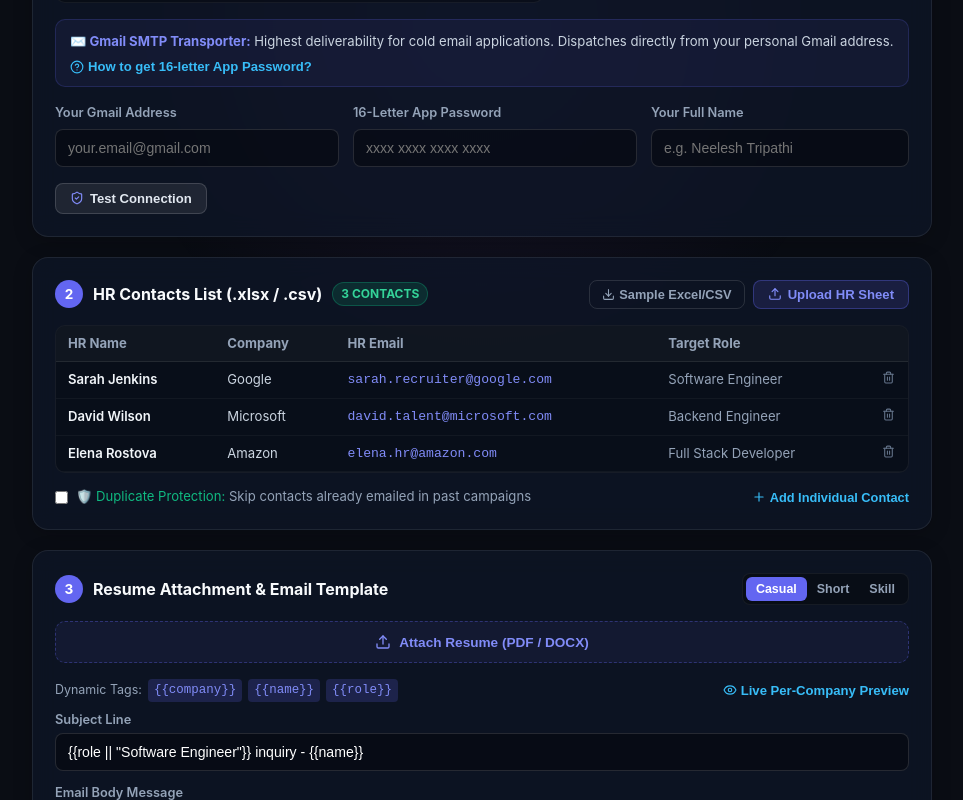
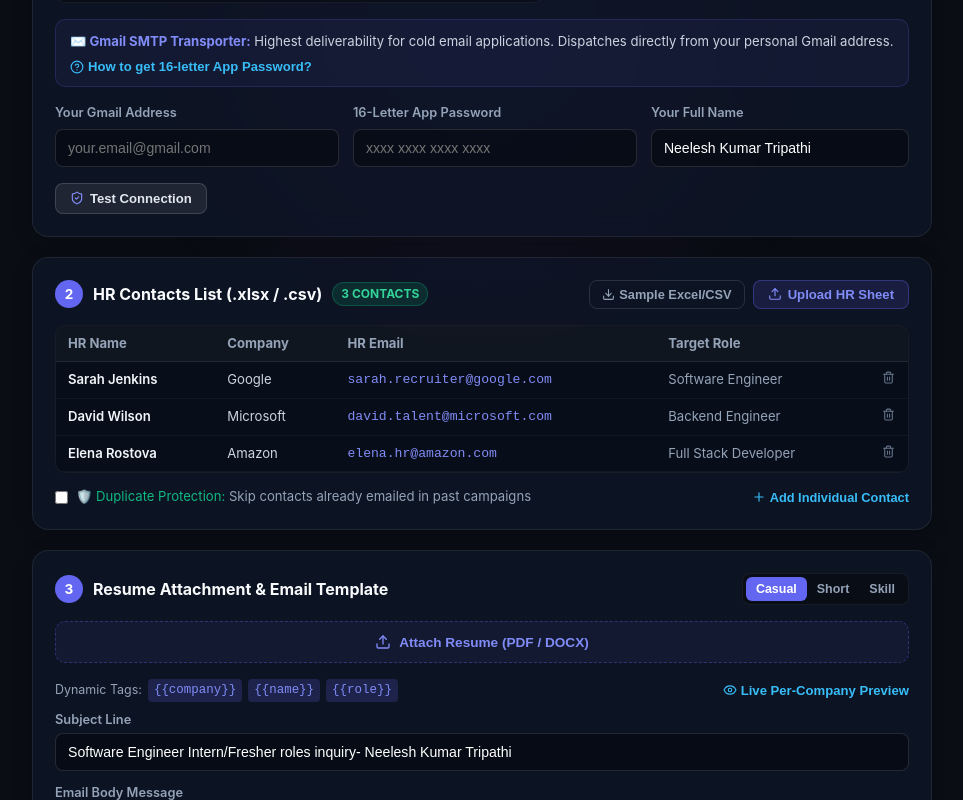
Before and after one commit to neelesh1303/HR_MAIL_AUTOMATION, a React (Vite) app in the folder client/: page / in a window 1280 px wide. Shown: the part 200-1000 px from the top of the page, without its empty margins (158-1121 px from the left). Built offline with nearby package versions, Linux system fonts and the light colour scheme.

Commit message:
Lock static subject to 'Software Engineer Intern/Fresher roles inquiry- Neelesh Kumar Tripathi'

```diff
--- a/client/src/App.jsx
+++ b/client/src/App.jsx
@@ -23,53 +23,55 @@ import {
 import confetti from 'canvas-confetti';
 import * as xlsx from 'xlsx';
 
+const STATIC_SUBJECT = 'Software Engineer Intern/Fresher roles inquiry- Neelesh Kumar Tripathi';
+
 const DEFAULT_TEMPLATES = [
   {
     id: 't1',
     name: 'Casual & Direct Outreach',
-    subject: '{{role || "Software Engineer"}} inquiry - {{name}}',
+    subject: STATIC_SUBJECT,
     body: `Hi {{name || "there"}},
 
 Hope you're having a good week.
 
 I've been following the engineering work at {{company || "your team"}} and wanted to reach out directly. I'm a developer specializing in full-stack web applications, React, and Node.js.
 
-Are there any current or upcoming openings on the engineering team for {{role || "software developers"}}?
+Are there any current or upcoming openings on the engineering team for software developers / freshers?
 
 I'd be glad to share my background and projects if you have a few minutes to chat.
 
 Best,
-{{sender_name || "Your Name"}}`
+{{sender_name || "Neelesh Kumar Tripathi"}}`
   },
   {
     id: 't2',
     name: 'Short & Conversational Inquiry',
-    subject: 'Quick question from {{sender_name || "Neelesh"}}',
+    subject: STATIC_SUBJECT,
     body: `Hi {{name || "there"}},
 
 I came across {{company || "your company"}} and really liked what the team is building.
 
-I'm currently exploring new {{role || "Software Engineering"}} opportunities. I have hands-on experience building web apps and scalable backend services.
+I'm currently exploring Software Engineering / Intern / Fresher opportunities. I have hands-on experience building web apps and scalable backend services.
 
 Would love to know if you're looking for developers to join the team.
 
 Thanks!
-{{sender_name || "Your Name"}}`
+{{sender_name || "Neelesh Kumar Tripathi"}}`
   },
   {
     id: 't3',
     name: 'Skill & Projects Focused',
-    subject: '{{name}} - {{role || "Full Stack Developer"}}',
+    subject: STATIC_SUBJECT,
     body: `Hi {{name || "there"}},
 
-Reaching out to see if {{company || "your team"}} has any open roles for {{role || "software developers"}}.
+Reaching out to see if {{company || "your team"}} has any open roles for software engineering freshers / interns.
 
 My core background is in modern JavaScript/TypeScript, React, and Node.js APIs. I've built several full-stack projects focusing on clean code and user performance.
 
 Happy to send over a link to my projects and GitHub if you're interested.
 
 Best regards,
-{{sender_name || "Your Name"}}`
+{{sender_name || "Neelesh Kumar Tripathi"}}`
   }
 ];
 
@@ -79,7 +81,7 @@ export default function App() {
   const [senderEmail, setSenderEmail] = useState(localStorage.getItem('pm_email') || '');
   const [appPassword, setAppPassword] = useState(localStorage.getItem('pm_pass') || '');
   const [brevoApiKey, setBrevoApiKey] = useState(localStorage.getItem('pm_brevo_key') || '');
-  const [senderName, setSenderName] = useState(localStorage.getItem('pm_name') || '');
+  const [senderName, setSenderName] = useState(localStorage.getItem('pm_name') || 'Neelesh Kumar Tripathi');
   const [showPasswordGuide, setShowPasswordGuide] = useState(false);
 
   // Verification State
@@ -102,7 +104,7 @@ export default function App() {
 
   // 3. Email Template & Resume
   const [selectedTemplateId, setSelectedTemplateId] = useState('t1');
-  const [subject, setSubject] = useState(DEFAULT_TEMPLATES[0].subject);
+  const [subject, setSubject] = useState(STATIC_SUBJECT);
   const [body, setBody] = useState(DEFAULT_TEMPLATES[0].body);
   const [resumeFile, setResumeFile] = useState(null);
   const [isUploadingResume, setIsUploadingResume] = useState(false);
```
Also changed, not shown: 2 other files (tests, documents, lock files or other folders).
